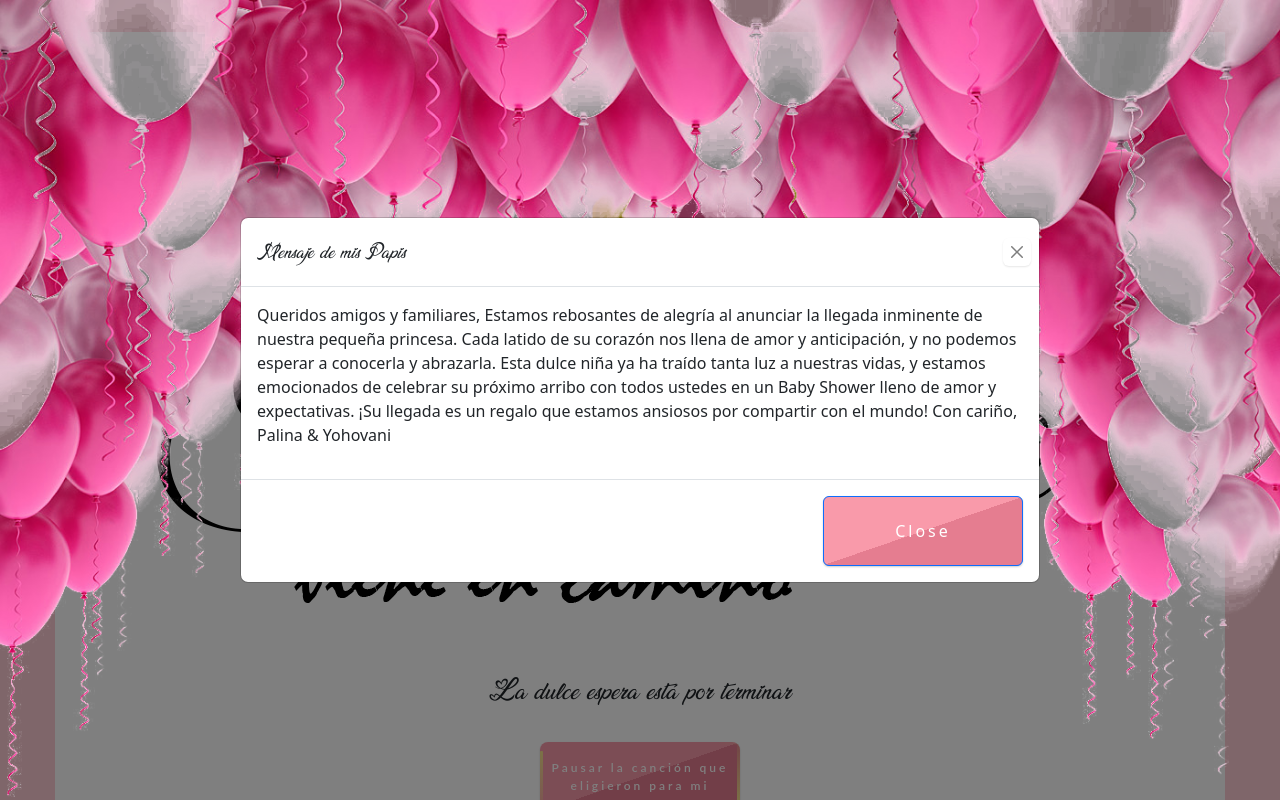
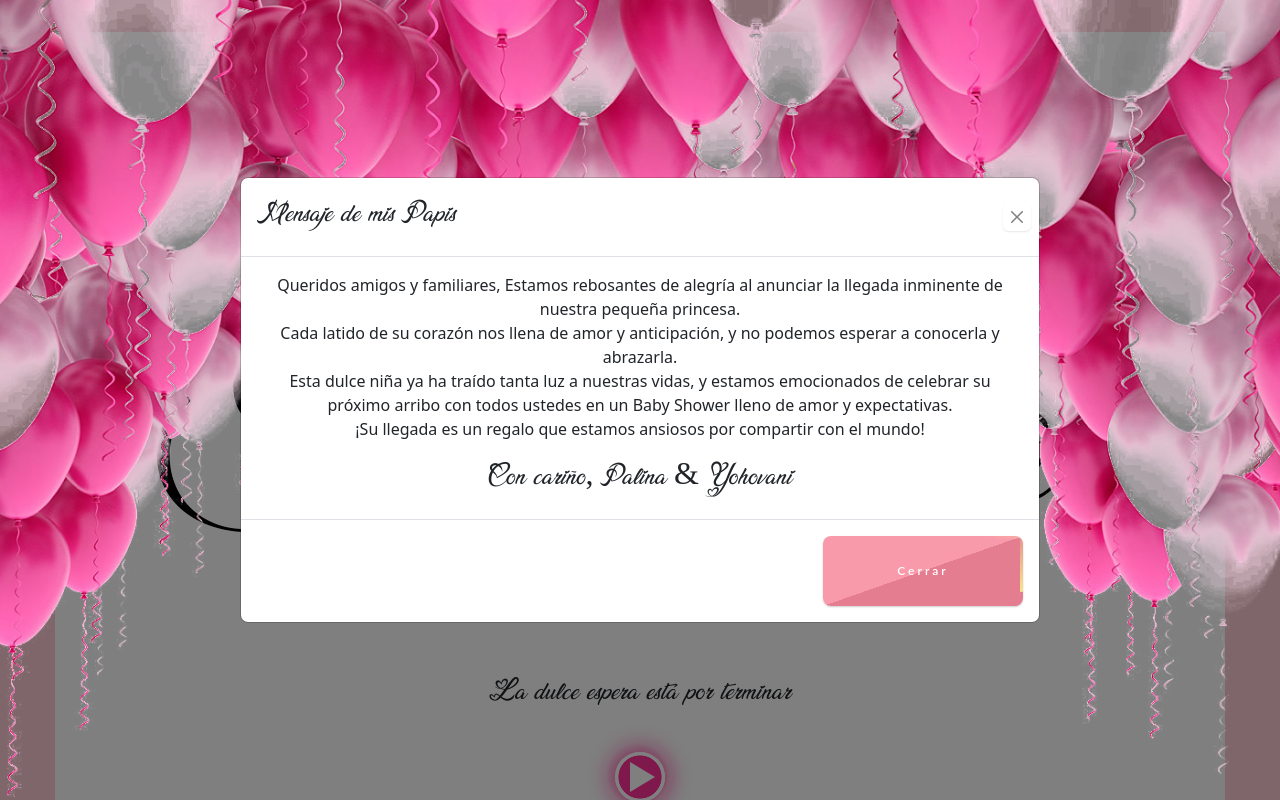
Before and after one commit to yohovani/Invitaci-n, a React (Vite) app: page / in a window 1280 px wide. Both pictures are taken after a click on the button "Mensaje de mi Mami y mi Papi". Shown: the top 800 px of the page. Built offline with nearby package versions, Linux system fonts and the light colour scheme.

Commit message:
Boton Play, modal mensaje bebe, 5ta build

```diff
--- a/package.json
+++ b/package.json
@@ -4,7 +4,7 @@
   "version": "0.0.0",
   "type": "module",
   "scripts": {
-    "dev": "vite --host 192.168.0.10",
+    "dev": "vite --host localhost",
     "build": "vite build",
     "lint": "eslint . --ext js,jsx --report-unused-disable-directives --max-warnings 0",
     "preview": "vite preview"
--- a/src/App.jsx
+++ b/src/App.jsx
@@ -6,7 +6,6 @@ import globos from './assets/images/globos.png';
 import princesa from './assets/images/princesa.png';
 import construccion from './assets/construccion.png';
 import cancion from './assets/audio/Te_Esperaba.mp3';
-import Button from 'react-bootstrap/Button';
 import pikachu from './assets/images/pikachu.png'
 import Boton from './components/button'
 import MyVerticallyCenteredModal from './components/modal'
@@ -16,6 +15,7 @@ function App() {
   const [audio] = useState(new Audio(cancion)); // Crear instancia de Audio
   const [isPlaying, setIsPlaying] = useState(false); // Estado para controlar la reproducción
   const [modalShow, setModalShow] = React.useState(false);
+  const [modalMsjBebe, setModalMsjBebe] = React.useState(false);
 
   // Función para controlar la reproducción del audio
   const togglePlay = () => {
@@ -52,21 +52,32 @@ function App() {
         <img src={princesa} className="princesa" /><br />
         <h2 style={{ fontFamily: 'MiFuente' }}>La dulce espera está por terminar</h2><br />
 
-        <Boton onClick={togglePlay} texto={"Pausar la canción que eligieron para mi" }>{isPlaying ? 'Pausar la canción que eligieron para mi' : 'Reproducir la canción que eligieron para mi'}</Boton>< br />< br />
+        <a className="play-btn"  onClick={togglePlay} ></a>< br />
+        <p style={{ fontFamily: 'MiFuente' }}>{isPlaying ? 'Pausar la canción que eligieron para mi' : 'Reproducir la canción que eligieron para mi' }</p>
 
-        <Boton onClick={() => setModalShow(true)} texto={"Mensaje de mi Mami y mi Papi" }></Boton>
+        <Boton onClick={() => setModalShow(true)} texto={"Mensaje de mi Mami y mi Papi" }></Boton>< br />
+        <img src={pikachu} className="princesa" /><br />
 
-      <MyVerticallyCenteredModal
+        <Boton onClick={() => setModalMsjBebe(true)} texto={"Mensaje de mi Para ti" }></Boton>
+
+        <img src={construccion} className="princesa" /><br />
+        <p>Mi Papi esta trabajando en lo que falta aguanten</p><br></br>
+
+        <MyVerticallyCenteredModal
         show={modalShow}
         onHide={() => setModalShow(false)}
         titulo={"Mensaje de mis Papis"}
-        contenido={"Queridos amigos y familiares, Estamos rebosantes de alegría al anunciar la llegada inminente de nuestra pequeña princesa. Cada latido de su corazón nos llena de amor y anticipación, y no podemos esperar a conocerla y abrazarla. Esta dulce niña ya ha traído tanta luz a nuestras vidas, y estamos emocionados de celebrar su próximo arribo con todos ustedes en un Baby Shower lleno de amor y expectativas. ¡Su llegada es un regalo que estamos ansiosos por compartir con el mundo! Con cariño, Palina & Yohovani"}
-
+        contenido={""}
+        flag = {false}
       />
 
-        <img src={pikachu} className="princesa" /><br />
-        <img src={construccion} className="princesa" /><br />
-        <p>Mi Papi esta trabajando en lo que falta aguanten</p><br></br>
+      <MyVerticallyCenteredModal
+        show={modalMsjBebe}
+        onHide={() => setModalMsjBebe(false)}
+        titulo={"Mensaje de mi Para ti"}
+        contenido={"Aqui va un video que mi tia Perla va a hacer no la presionen por que luego le da amsiedad, dejen que tenga mas fotos mias para que lo haga"}
+        flag = {true}
+      />
       </Container>
     </>
   );
--- a/src/components/modal.jsx
+++ b/src/components/modal.jsx
@@ -1,5 +1,4 @@
-
-import Button from 'react-bootstrap/Button';
+import construccion from '../assets/construccion.png';
 import Modal from 'react-bootstrap/Modal';
 import Boton from './button';
 
@@ -13,16 +12,16 @@ function MyVerticallyCenteredModal(props) {
       >
         <Modal.Header closeButton>
           <Modal.Title id="contained-modal-title-vcenter" style={{ fontFamily: 'MiFuente' }}>
-          {props.titulo}
+          <h2>{props.titulo}</h2>
           </Modal.Title>
         </Modal.Header>
-        <Modal.Body >
-          <p>
-              {props.contenido}
-          </p>
+        <Modal.Body style={{ textAlign: 'center' }}>
+
+            {props.flag ? props.contenido :   <p>Queridos amigos y familiares, Estamos rebosantes de alegría al anunciar la llegada inminente de nuestra pequeña princesa.<br/>Cada latido de su corazón nos llena de amor y anticipación, y no podemos esperar a conocerla y abrazarla.<br/>Esta dulce niña ya ha traído tanta luz a nuestras vidas, y estamos emocionados de celebrar su próximo arribo con todos ustedes en un Baby Shower lleno de amor y expectativas.<br/>¡Su llegada es un regalo que estamos ansiosos por compartir con el mundo!</p>}
+            {props.flag ? <img src={construccion} className="princesa" /> :   <h2 style={{ fontFamily: 'MiFuente' }}> Con cariño, Palina & Yohovani</h2>}
         </Modal.Body>
         <Modal.Footer>
-          <Button onClick={props.onHide}>Close</Button>
+          <Boton onClick={props.onHide} texto={"Cerrar"}></Boton>
         </Modal.Footer>
       </Modal>
     );
--- a/src/index.css
+++ b/src/index.css
@@ -305,3 +305,93 @@ transition:all .3s ease-in-out;
       top: 0px;
       left: 0px;
 }
+
+/* Boton play */
+
+.play-btn {
+  width: 50px;
+  height: 50px;
+  background: radial-gradient( rgba(255, 0, 128, 0.8) 60%, rgba(255, 255, 255, 1) 62%);
+  border-radius: 50%;
+  position: relative;
+  display: block;
+  margin: 10px auto;
+  box-shadow: 0px 0px 25px 3px rgba(255, 0, 128, 0.8);
+}
+
+/* triangle */
+.play-btn::after {
+  content: "";
+  position: absolute;
+  left: 50%;
+  top: 50%;
+  -webkit-transform: translateX(-40%) translateY(-50%);
+  transform: translateX(-40%) translateY(-50%);
+  transform-origin: center center;
+  width: 0;
+  height: 0;
+  border-top: 15px solid transparent;
+  border-bottom: 15px solid transparent;
+  border-left: 25px solid #fff;
+  z-index: 100;
+  -webkit-transition: all 400ms cubic-bezier(0.55, 0.055, 0.675, 0.19);
+  transition: all 400ms cubic-bezier(0.55, 0.055, 0.675, 0.19);
+}
+
+/* pulse wave */
+.play-btn:before {
+  content: "";
+  position: absolute;
+  width: 150%;
+  height: 150%;
+  -webkit-animation-delay: 0s;
+  animation-delay: 0s;
+  -webkit-animation: pulsate1 2s;
+  animation: pulsate1 2s;
+  -webkit-animation-direction: forwards;
+  animation-direction: forwards;
+  -webkit-animation-iteration-count: infinite;
+  animation-iteration-count: infinite;
+  -webkit-animation-timing-function: steps;
+  animation-timing-function: steps;
+  opacity: 1;
+  border-radius: 50%;
+  border: 5px solid rgba(255, 255, 255, .75);
+  top: -30%;
+  left: -30%;
+  background: rgba(198, 16, 0, 0);
+}
+
+@-webkit-keyframes pulsate1 {
+  0% {
+    -webkit-transform: scale(0.6);
+    transform: scale(0.6);
+    opacity: 1;
+    box-shadow: inset 0px 0px 25px 3px rgba(255, 255, 255, 0.75), 0px 0px 25px 10px rgba(255, 255, 255, 0.75);
+  }
+  100% {
+    -webkit-transform: scale(1);
+    transform: scale(1);
+    opacity: 0;
+    box-shadow: none;
+
+  }
+}
+
+@keyframes pulsate1 {
+  0% {
+    -webkit-transform: scale(0.6);
+    transform: scale(0.6);
+    opacity: 1;
+    box-shadow: inset 0px 0px 25px 3px rgba(255, 255, 255, 0.75), 0px 0px 25px 10px rgba(255, 255, 255, 0.75);
+  }
+  100% {
+    -webkit-transform: scale(1, 1);
+    transform: scale(1);
+    opacity: 0;
+    box-shadow: none;
+
+  }
+}
+
+/* Fin boton play*/
```
Also changed, not shown: 5 other files (tests, documents, lock files or other folders).
